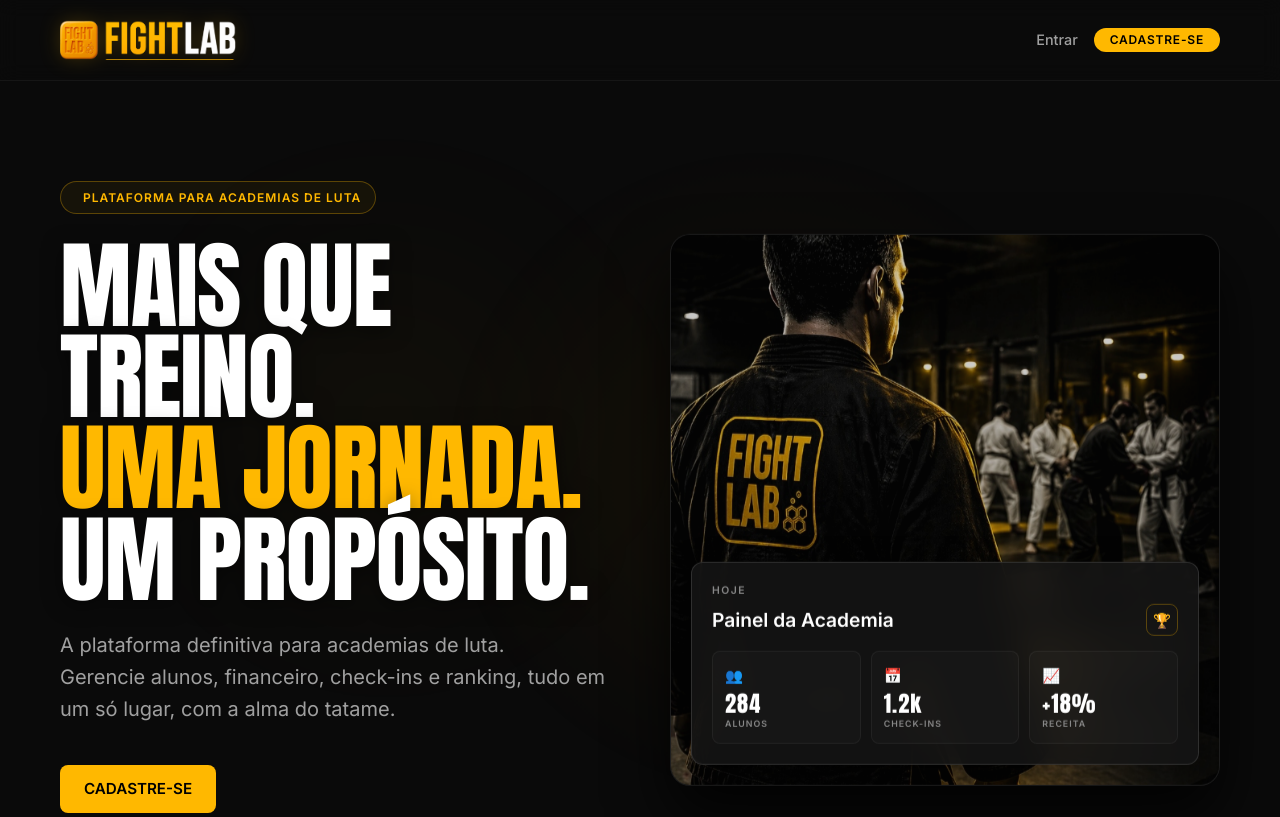
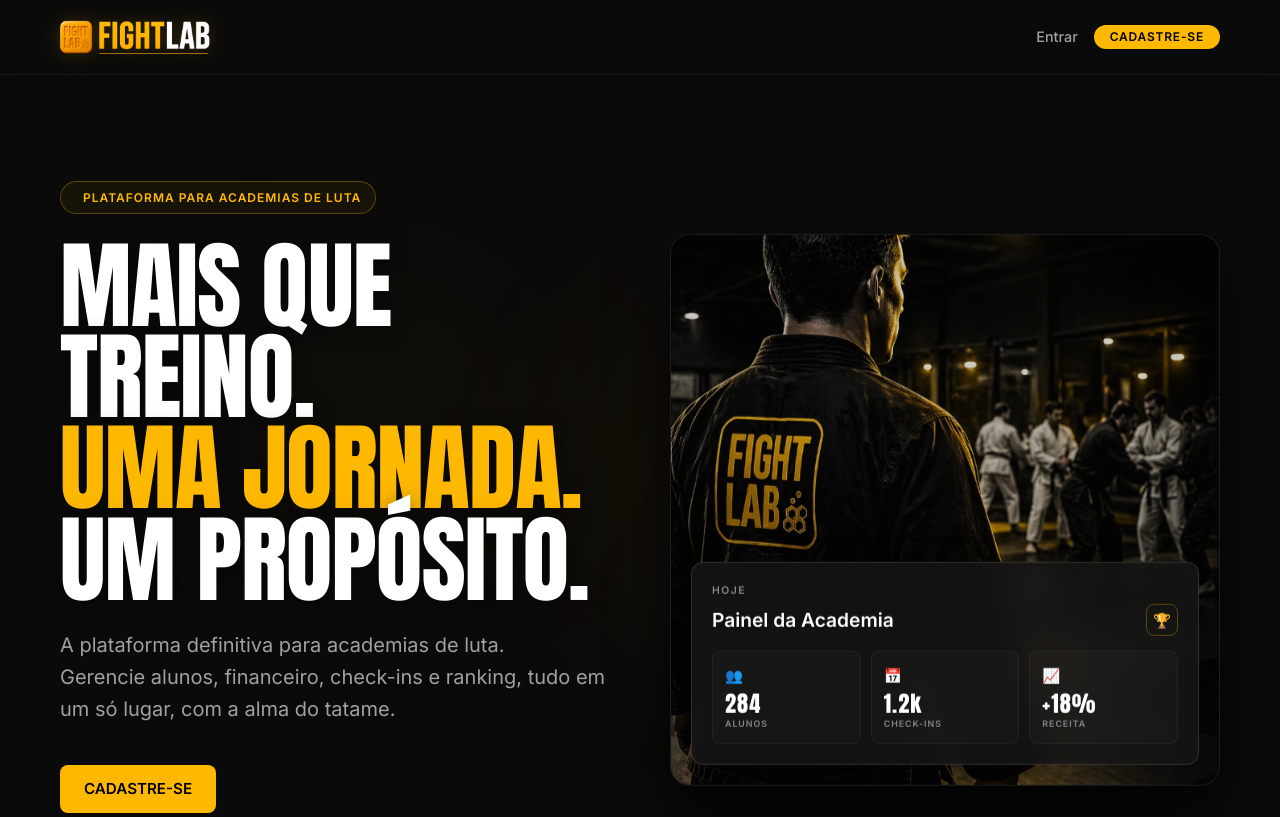
Before and after one commit to xjorgeyasuox/Site-Fight-Lab, a website with bundled scripts: page index.html in a window 1280 px wide. Shown: the top 817 px of the page. Built offline with nearby package versions, Linux system fonts and the light colour scheme.

Commit message:
style: slightly reduce navbar logo height for better balance

```diff
--- a/styles.css
+++ b/styles.css
@@ -294,7 +294,7 @@
 }
 
 .logo-site {
-    height: 40px; /* Ajuste conforme necessário */
+    height: 34px; /* Ajuste conforme necessário */
     width: auto;
     display: block;
     filter: drop-shadow(0 0 10px rgba(255, 184, 0, 0.2));
```
